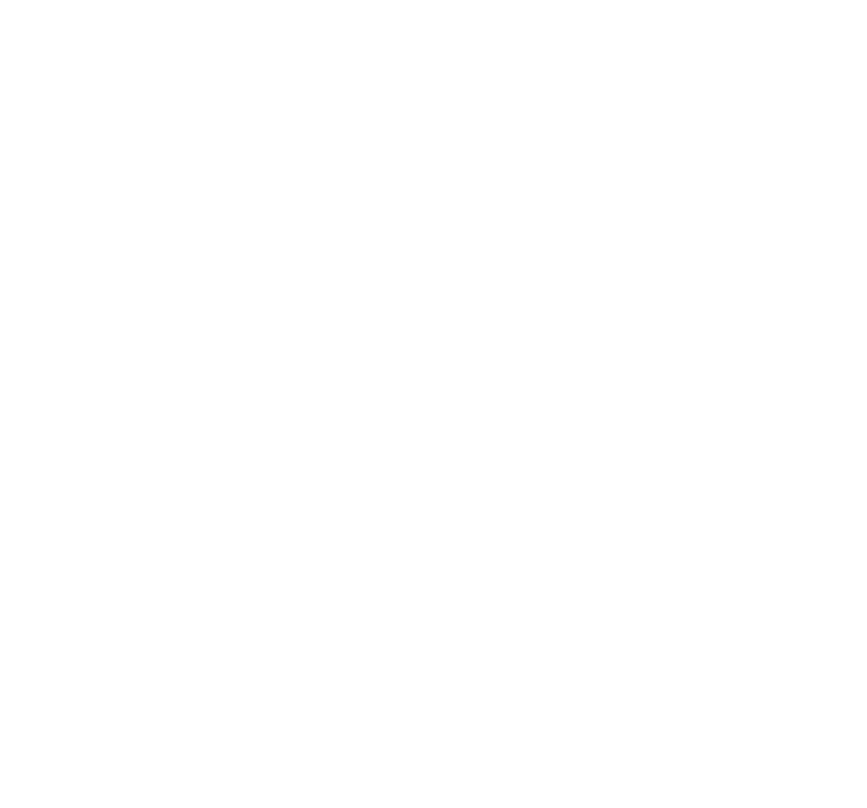
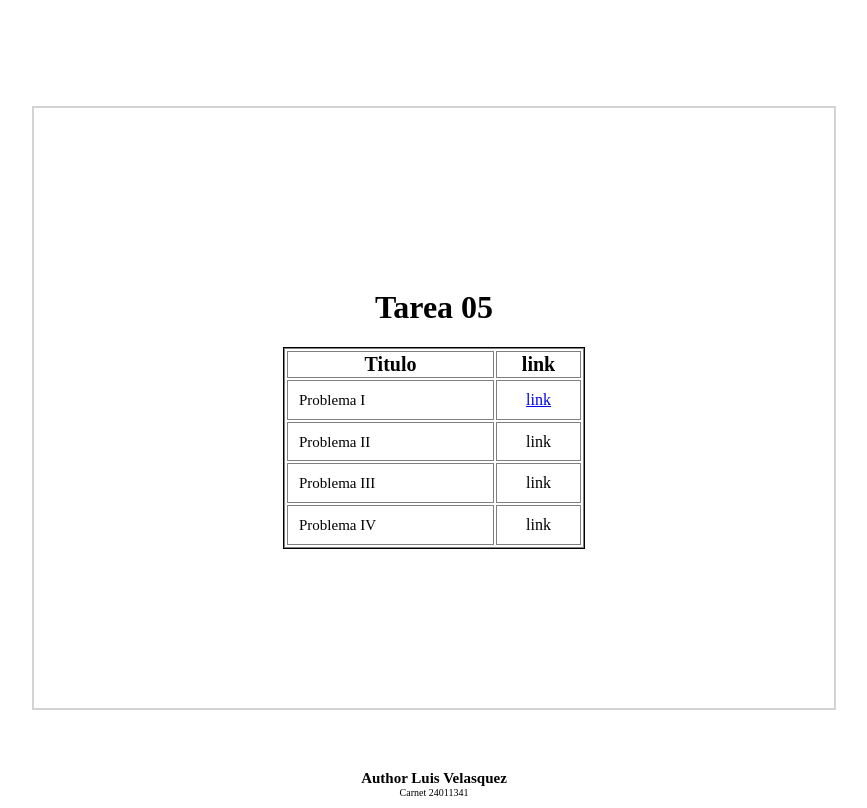
Before and after one commit to L21gt/Tarea05-IntroduccionALaPogramacion, a plain HTML site: page index.html in a window 1280 px wide. Shown: the whole page, without its empty margins (214-1081 px from the left). Drawn offline with Linux system fonts and the light colour scheme.

Commit message:
creacion de index.html y css stylesheet incluyendo link al problema I

```diff
--- a/index.html
+++ b/index.html
@@ -4,9 +4,49 @@
     <meta charset="UTF-8">
     <meta name="viewport" content="width=device-width, initial-scale=1.0">
     <title>Tarea05</title>
-
+    <link rel="stylesheet" href="style.css">
 </head>
 <body>
-
+    <div class="generalContainer">
+        <div class="mainContainer">
+            <div class="tareasTitle">
+                <h1>Tarea 05</h1>
+            </div>
+            <div class="problemsTable">
+                <div class="table">
+                    <table>
+                        <thead>
+                            <tr>
+                                <th>Titulo</th>
+                                <th>link</th>
+                            </tr>
+                        </thead>
+                        <tbody>
+                            <tr>
+                                <td class="problemas"><art>Problema I</art></td>
+                                <td class="link"><a href="problemaI/problemaI.html">link</a></td>
+                            </tr>
+                            <tr>
+                                <td class="problemas"><art>Problema II</art></td>
+                                <td class="link">link</td>
+                            </tr>
+                            <tr>
+                                <td class="problemas"><art>Problema III</art></td>
+                                <td class="link">link</td>
+                            </tr>
+                            <tr>
+                                <td class="problemas"><art>Problema IV</art></td>
+                                <td class="link">link</td>
+                            </tr>
+                        </tbody>
+                    </table>
+                </div>
+            </div>
+        </div>
+        <footer class="footerAuthor">
+            <h3>Author Luis Velasquez</h3>
+            <p>Carnet 24011341</p>
+        </footer>
+    </div>
 </body>
 </html>
--- /dev/null
+++ b/style.css
@@ -0,0 +1,73 @@
+.generalContainer {
+    display: flex;
+    flex-direction: column;
+    width: 100%;
+    height: 100%;
+    position: absolute;
+    align-items: center;
+    justify-content: center;
+}
+
+.mainContainer  {
+    display: flex;
+    flex-direction: column;
+    position: relative;
+    border: 2px solid lightgray;
+    position: relative;
+    align-items: center;
+    justify-content: center;
+    width: 800px;
+    height: 600px;
+}
+
+.problemsTable {
+    display: flex;
+    border: 1px solid;
+    height: 200px;
+    width: 300px;
+    justify-content: center;
+    align-items: center;
+}
+
+.table {
+    display: flex;
+    position: relative;
+    justify-content: center;
+    align-items: center;
+}
+.table table {
+    height: 200px;
+    width: 300px;
+}
+.table table, tr, th, td {
+    border: 1px solid gray;
+}
+.table thead {
+    font-size: 20px;
+    text-align: center;
+}
+.problemsTable .table .link   {
+    text-align: center;
+}
+.problemas art {
+    font-size: 15px;
+    margin-left: 10px;
+}
+
+
+.footerAuthor {
+    position: absolute;
+    display: flex;
+    flex-direction: column;
+    bottom: 0;
+    justify-content: center;
+    text-align: center;
+}
+.footerAuthor h3 {
+    font-size: 15px;
+    margin-bottom: 0;
+}
+.footerAuthor p {
+    font-size: 10px;
+    margin-top: 0;
+}
```
Also changed, not shown: problemaI/problemaI.html (+1 -0 lines).
